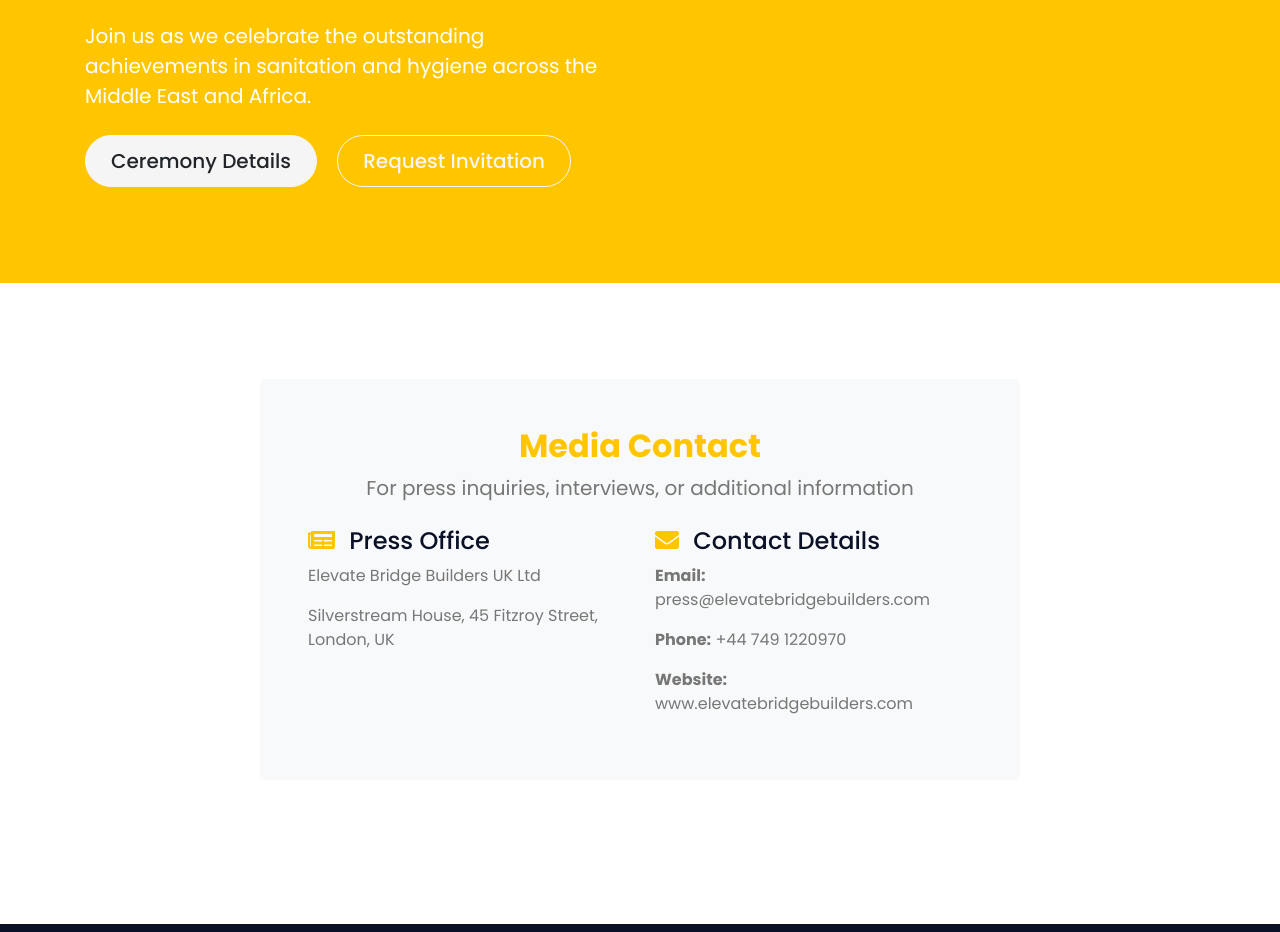
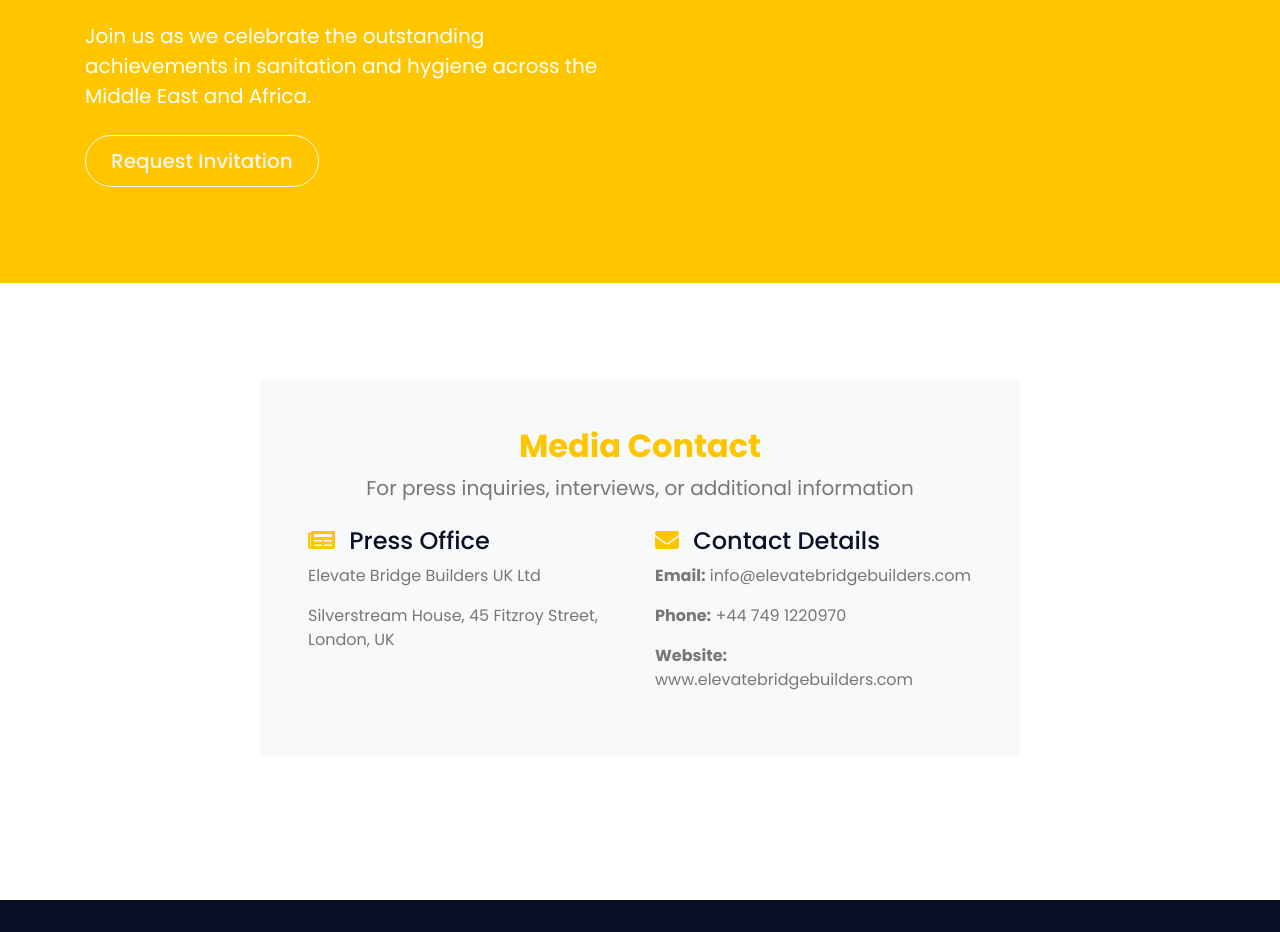
Before and after one commit to katg999/AWARDS-WEBSITE, a plain HTML site: page index.html in a window 1280 px wide. Shown: the part 3304-4236 px from the top of the page. Drawn offline with nearby package versions, Linux system fonts and the light colour scheme.

Commit message:
UpdatedSiteOutlook

```diff
--- a/index.html
+++ b/index.html
@@ -478,9 +478,7 @@
               Join us as we celebrate the outstanding achievements in sanitation
               and hygiene across the Middle East and Africa.
             </p>
-            <a href="ceremony.html" class="btn btn-light btn-lg mr-3"
-              >Ceremony Details</a
-            >
+
             <a href="contact.html" class="btn btn-outline-light btn-lg"
               >Request Invitation</a
             >
@@ -514,7 +512,7 @@
                   <i class="fas fa-envelope text-primary mr-2"></i> Contact
                   Details
                 </h4>
-                <p><strong>Email:</strong> press@elevatebridgebuilders.com</p>
+                <p><strong>Email:</strong> info@elevatebridgebuilders.com</p>
                 <p><strong>Phone:</strong> +44 749 1220970</p>
                 <p><strong>Website:</strong> www.elevatebridgebuilders.com</p>
               </div>
```
